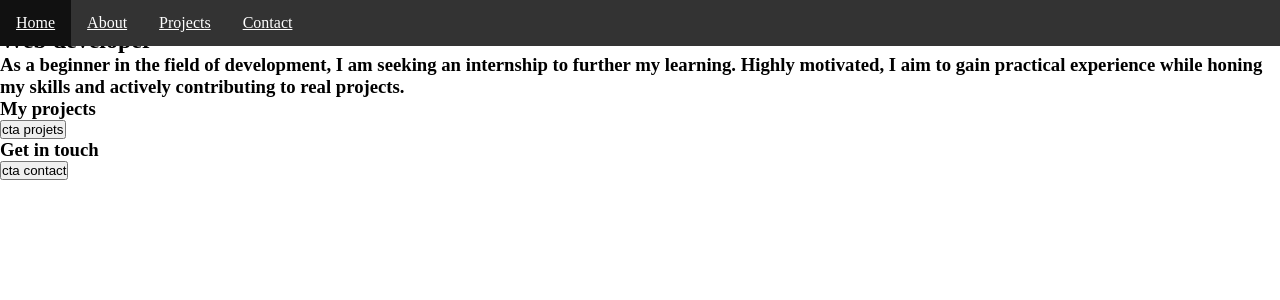
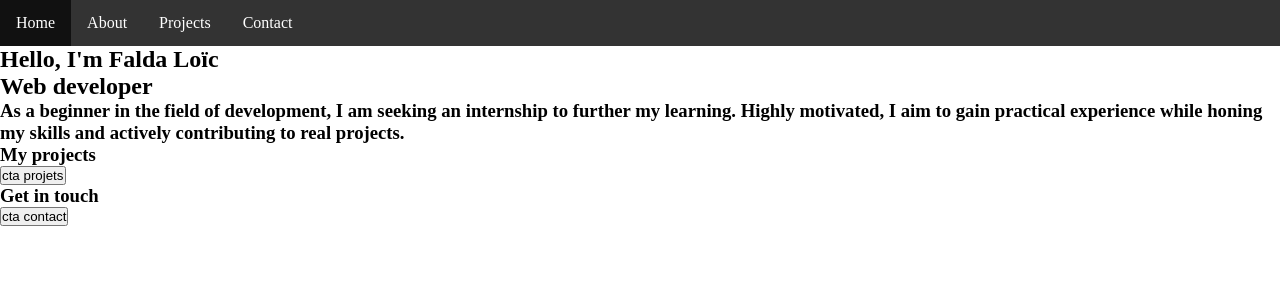
Before and after one commit to falda/myPortfolio, an Angular app: page / in a window 1280 px wide. Shown: the top 300 px of the page. Built offline with nearby package versions, Linux system fonts and the light colour scheme.

Commit message:
J'ai finis le scss de ma barre de navigation

```diff
--- a/src/app/navigation/navigation.component.html
+++ b/src/app/navigation/navigation.component.html
@@ -1,6 +1,6 @@
 <nav class="navigation" >
-    <a routerLink="/" ngClass=".active">Home</a>
-    <a routerLink="about">About</a>
-    <a routerLink="projects">Projects</a>
-    <a routerLink="contact">Contact</a>
+    <a routerLink="/" routerLinkActive="active" [routerLinkActiveOptions]="{ exact: true }">Home</a>
+    <a routerLink="about" routerLinkActive="active" [routerLinkActiveOptions]="{ exact: true }">About</a>
+    <a routerLink="projects" routerLinkActive="active" [routerLinkActiveOptions]="{ exact: true }">Projects</a>
+    <a routerLink="contact" routerLinkActive="active" [routerLinkActiveOptions]="{ exact: true }">Contact</a>
 </nav>
--- a/src/app/navigation/navigation.component.scss
+++ b/src/app/navigation/navigation.component.scss
@@ -1,26 +1,38 @@
 .navigation{
-    // fix and keep the navigation bar on top of the screen
-    position: fixed;
+    // A sticky element toggles between relative and fixed, depending on the scroll position.
+    position: -webkit-sticky;
+    position: sticky;
     top: 0;
 
-    width: 100%;
+    // The element floats to the left of its container
     float: left;
 
+    // The overflow is clipped, and the rest of the content will be invisible
     overflow: hidden;
+
+    width: 100%;
     background-color: #333;
 
     a {
+        // Display items horizontally
         display: inline-block;
+
+        //  Set the horizontal alignment of the text.
+        text-align: center;
+
         color: white;
-        text-align: center;
         padding: 14px 16px;
+        text-decoration: none;
+
+        &:hover {
+            background-color: #111;
+        }
+
+
     }
 
+    // change background color of the page-link the user is currently on
     .active {
         background-color: #04AA6D;
     }
-
-    a:hover {
-        background-color: #111;
-      }
 }
--- a/src/app/navigation/navigation.component.ts
+++ b/src/app/navigation/navigation.component.ts
@@ -1,17 +1,16 @@
 import { NgClass } from '@angular/common';
 import { Component } from '@angular/core';
-import { RouterLink } from '@angular/router';
+import { RouterLink, RouterLinkActive } from '@angular/router';
 
 @Component({
   selector: 'app-navigation',
   standalone: true,
   imports: [
     RouterLink,
-    NgClass
+    RouterLinkActive
   ],
   templateUrl: './navigation.component.html',
   styleUrl: './navigation.component.scss'
 })
 export class NavigationComponent {
-
 }
```
